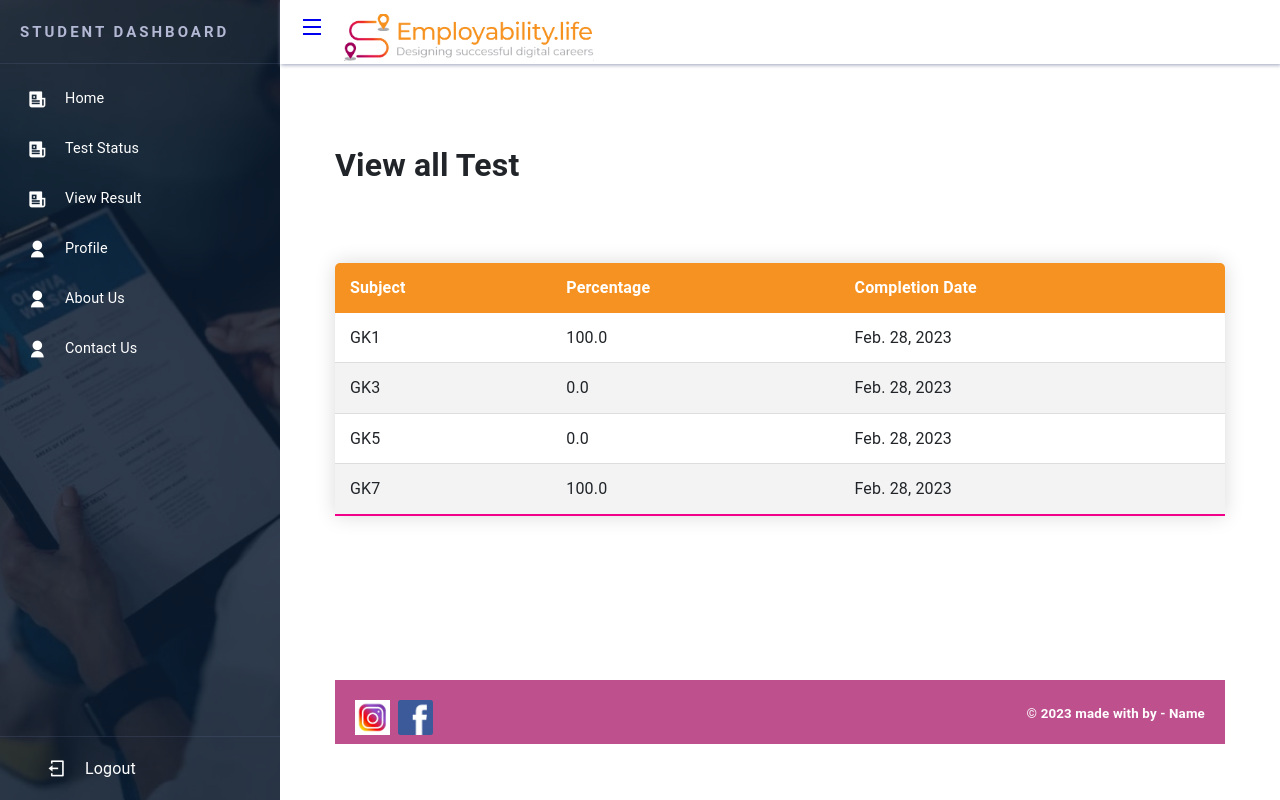
After one commit to ankitpakhale/QuizWithAdmin, a Django app: template quiz/templates/stuIndexNew.html in a window 1280 px wide. The commit adds this page. Run offline with Django 3.2, Linux system fonts and the light colour scheme; the template is opened without the code that fills it: values that come from a table or form of the project are taken from there, others are empty; data comes from the database, SQL or seed files in the repository; both versions use the stored data as it was after the commit; some libraries are stand-ins or nearby versions.

Commit message:
Changed: student dashboard

```diff
--- a/quiz/models.py
+++ b/quiz/models.py
@@ -138,5 +138,6 @@ class StudentMarks(models.Model):
     cat_name = models.CharField(max_length=100)
     percentage = models.FloatField(max_length=100)
     attempt=models.BooleanField(default=False)
+    createdAt = models.DateField(auto_now_add=True)
     def __str__(self):
         return str(self.cat_name)
--- /dev/null
+++ b/quiz/templates/stuIndexNew.html
@@ -0,0 +1,27 @@
+{% extends 'stu_base.html' %} {% load static %} {% block content %}
+
+<div>
+  <h1>View all Test</h1>
+</div>
+<div class="table-div">
+  <table class="content-table">
+    <thead>
+      <tr>
+        <th>Subject</th>
+        <th>Percentage</th>
+        <th>Completion Date</th>
+      </tr>
+    </thead>
+    <tbody>
+      {% for i in obj %}
+      <tr>
+        <td>{{i.cat_name}}</td>
+        <td>{{i.percentage}}</td>
+        <td>{{i.createdAt}}</td>
+      </tr>
+      {% endfor %}
+    </tbody>
+  </table>
+</div>
+
+{% endblock %}
--- a/quiz/templates/stu_base.html
+++ b/quiz/templates/stu_base.html
@@ -39,7 +39,7 @@
                             </li>
 
                             <li class="menu-item">
-                                <a href="{% url 'stu_index' %}">
+                                <a href="{% url 'stuIndexNew' %}">
                                     <span class="menu-icon">
                                         <i class="ri-newspaper-fill"></i></span>
                                     <span class="menu-title">Test Status</span>
@@ -119,7 +119,7 @@
 </span>
 <span style="float: right;">
     <small style="margin-bottom: 20px; display: inline-block; color:white;">
-        © <b>2022 made with
+        © <b>2023 made with
         by - Name
         </b>
     </small>
--- a/quiz/urls.py
+++ b/quiz/urls.py
@@ -43,7 +43,7 @@ urlpatterns = [
     path('Add_student/', Add_student, name='addstudent'),
     path('login/', student_login_view, name='student_login_view'),
     path('stu_logout/', student_logout_view, name='student_logout_view'),
-    path('stu_index/', student_dashboard, name='stu_index'),
+    # path('stu_index/', student_dashboard, name='stu_index'),
     path('stu_result/', stu_result, name='stu_result'),
     path('', stu_allcat, name='stu_allcat'),
     path('stucalculation/<int:id>', stu_category_calculation, name='stucalu'),
@@ -53,4 +53,5 @@ urlpatterns = [
     path('about/', about, name='about'),
     path('contact/', contact, name='contact'),
     path('catWiseResult/', stu_catWiseResult, name='stu_catWiseResult'),
+    path('stuIndex/', studentDashboardNew, name='stuIndexNew'),
 ]
```
Also changed, not shown: quiz/views.py (+21 -8 lines), db.sqlite3, quiz/migrations/0001_initial.py, quiz/migrations/0002_studentmarks.py (deleted), quiz/migrations/0003_studentmarks_attempt.py (deleted).
